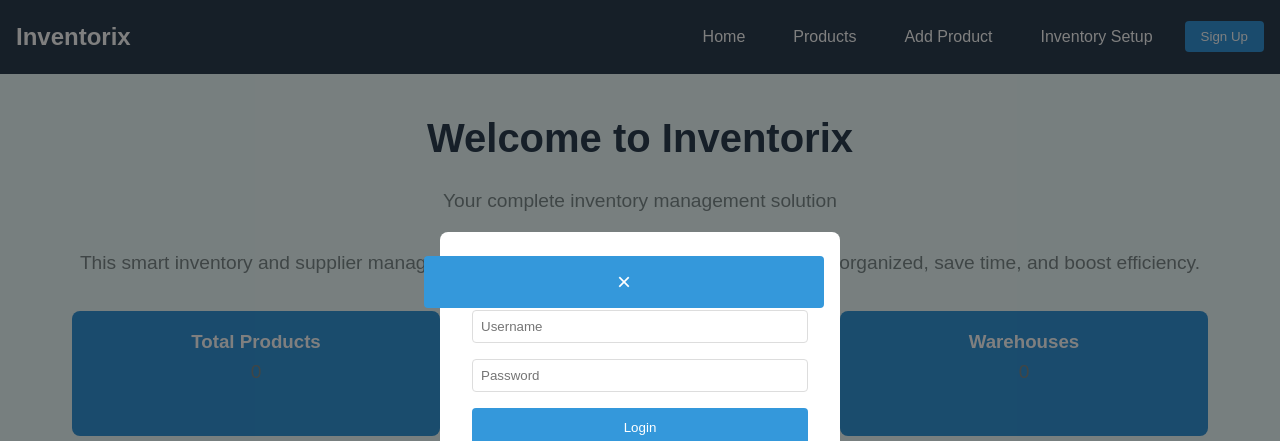
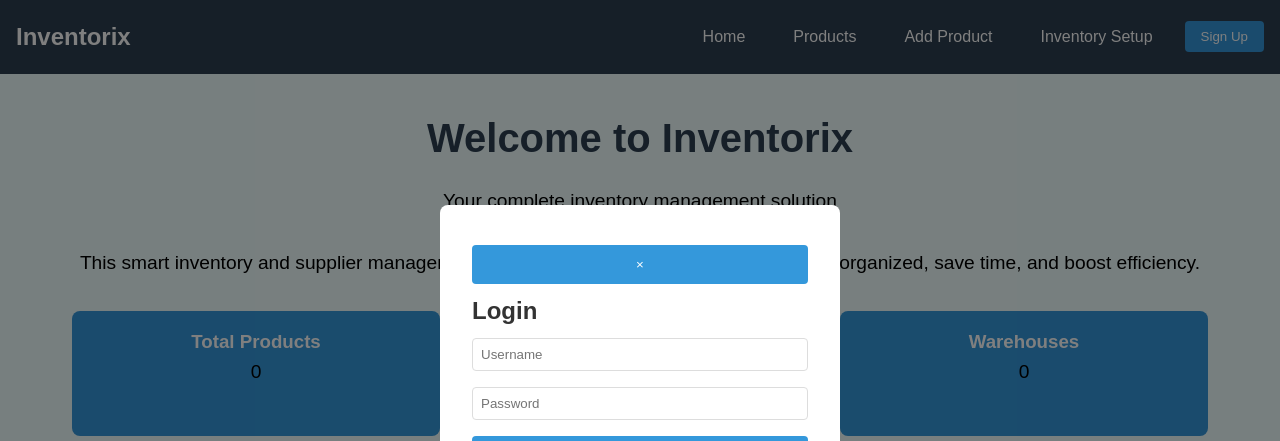
Before and after one commit to Brench-maina/Inventorix, a React (Vite) app in the folder frontend/: page / in a window 1280 px wide. Both pictures are taken after a click on the button "Sign Up". Shown: the top 441 px of the page. Built offline with nearby package versions, Linux system fonts and the light colour scheme; no server answers.

Commit message:
changed home

```diff
--- a/frontend/src/main.css
+++ b/frontend/src/main.css
@@ -90,12 +90,12 @@ body {
 }
 
 .close-btn {
-    position: absolute;
-    top: 1rem;
-    right: 1rem;
+
+    top: 0.1rem;
+    right: 0.1rem;
     background: none;
     border: none;
-    font-size: 1.5rem;
+
     cursor: pointer;
 }
 
@@ -335,7 +335,7 @@ body {
 
 .welcome-section p {
     font-size: 1.2rem;
-    color: #7f8c8d;
+    color:black;
     margin-bottom: 2rem;
 }
 
```
Also changed, not shown: 1 other file (tests, documents, lock files or other folders).
